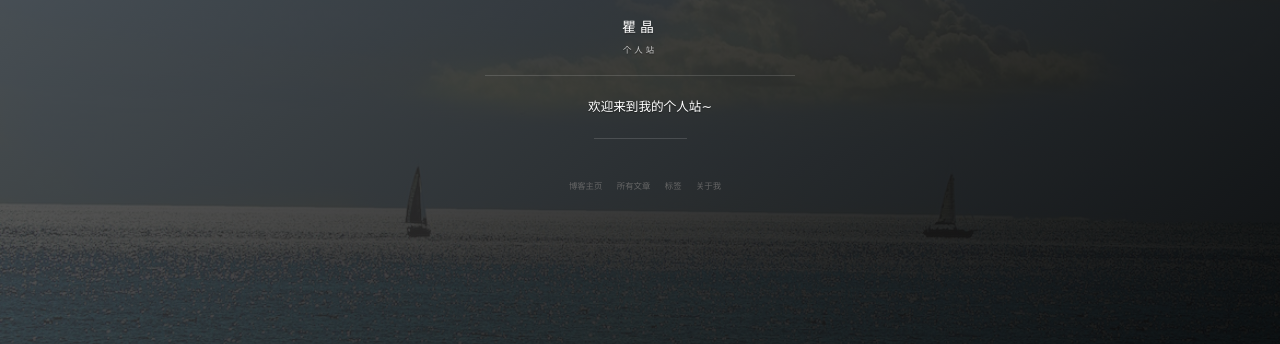
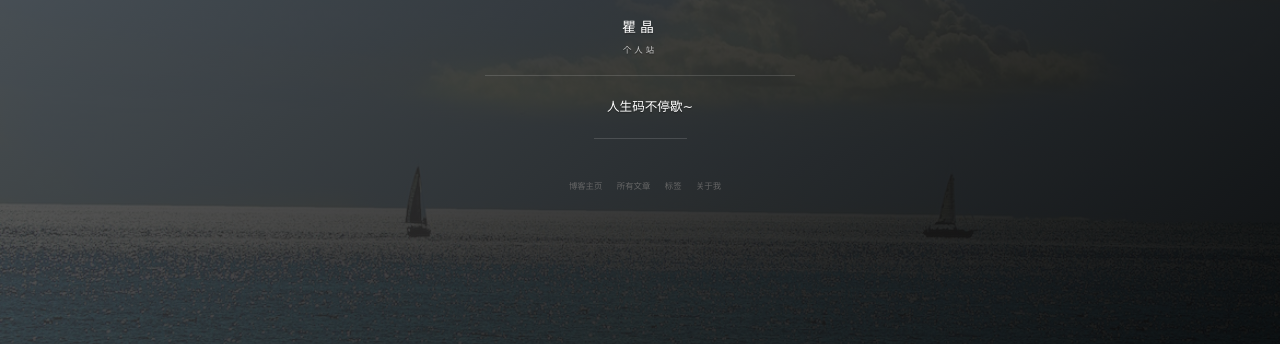
Before and after one commit to quking/quking.github.io, a Jekyll site: the page built from index.html, in a window 1280 px wide. Shown: the part 409-753 px from the top of the page. Built offline with Jekyll 4.4.1, drawn with Linux system fonts in a browser that asks for light colours; nearby versions of some CDN libraries; the list of posts is cut into pages by our own code; comment, search, counter and statistics services are not loaded.

Commit message:
Update _config.yml

```diff
--- a/_config.yml
+++ b/_config.yml
@@ -1,27 +1,21 @@
 # Basic
 title: 瞿晶
 subtitle: 个人站
-description: 欢迎来到我的个人站~
+description: 人生码不停歇~
 # 头像里面的标题
 avatarTitle: quking
 # 头像里面的描述
 avatarDesc: 大数据 / 机器学习
 url: "https://quking.github.io"
 
-# Comment
-comment:
-    disqus: king
-    # gitment: xxx // 需要修改 comments.html中的client_id和client_secret
-    # uyan: 2143225  # 有言id,登录有言官网申请
 
 # Social
 social:
-    weibo: 红字V
+    weibo: 5718876496/profile?rightmod=1&wvr=6&mod=personinfo&is_all=1
     github: quking
-    # zhihu: panpanleopard
-    # juejin: xxx
+    # zhihu:
     jianshu: 暂无
-    # twitter:
+    csdn: sinat_36899414
     mail: qujing1996@163.com
 
 
```
